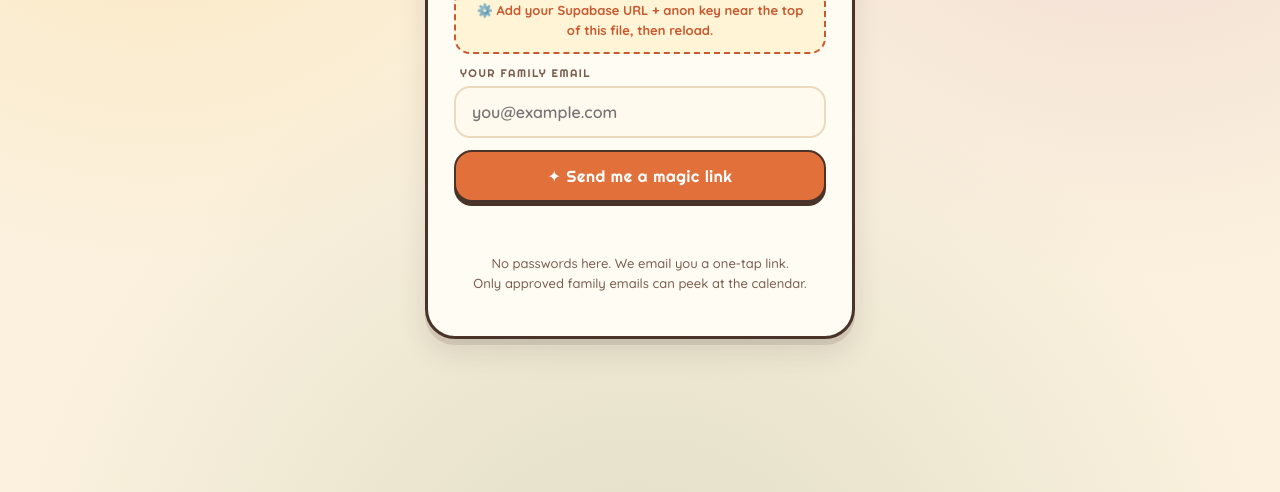
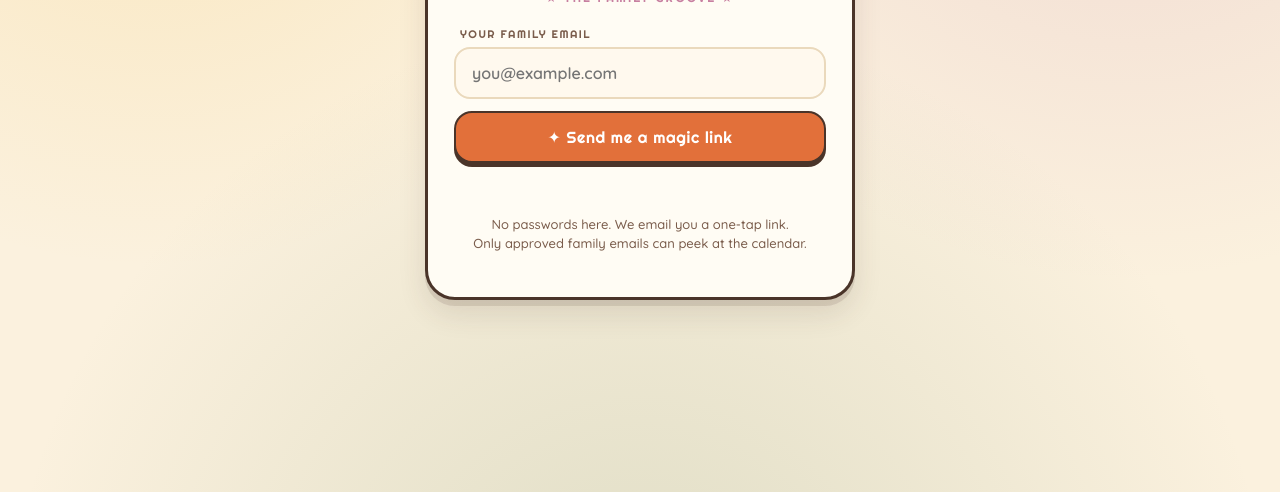
Before and after one commit to blakebvhi-op/Kiser-scheduler-pro, a plain HTML site: page index.html in a window 1280 px wide. Shown: the part 308-800 px from the top of the page. Drawn offline with nearby package versions, Linux system fonts and the light colour scheme; a web font is replaced by a local one.

Commit message:
Update index.html

```diff
--- a/index.html
+++ b/index.html
@@ -361,8 +361,8 @@ header.bar{
 /* =====================================================================
    KISER SCHEDULE PRO  —  configure these two lines, then host on GitHub
    ===================================================================== */
-const SUPABASE_URL  = "PASTE_YOUR_SUPABASE_URL";       // e.g. https://abcd.supabase.co
-const SUPABASE_ANON = "PASTE_YOUR_SUPABASE_ANON_KEY";  // the public anon key
+const SUPABASE_URL  = "https://koencajxeemtfldmgade.supabase.co";       // e.g. https://abcd.supabase.co
+const SUPABASE_ANON = "eyJhbGciOiJIUzI1NiIsInR5cCI6IkpXVCJ9.eyJpc3MiOiJzdXBhYmFzZSIsInJlZiI6ImtvZW5jYWp4ZWVtdGZsZG1nYWRlIiwicm9sZSI6ImFub24iLCJpYXQiOjE3ODE3OTI3NDcsImV4cCI6MjA5NzM2ODc0N30.c1KjrWhZMniNFItsjp_hYqRXUtImsM1wLp0oSVc19nQ";  // the public anon key
 /* ===================================================================== */
 
 const PALETTE = ["#E2703A","#8AA079","#C77FA0","#5AA0A0","#EFA92E","#E59A9A","#6E834F","#B07CC6"];
```
